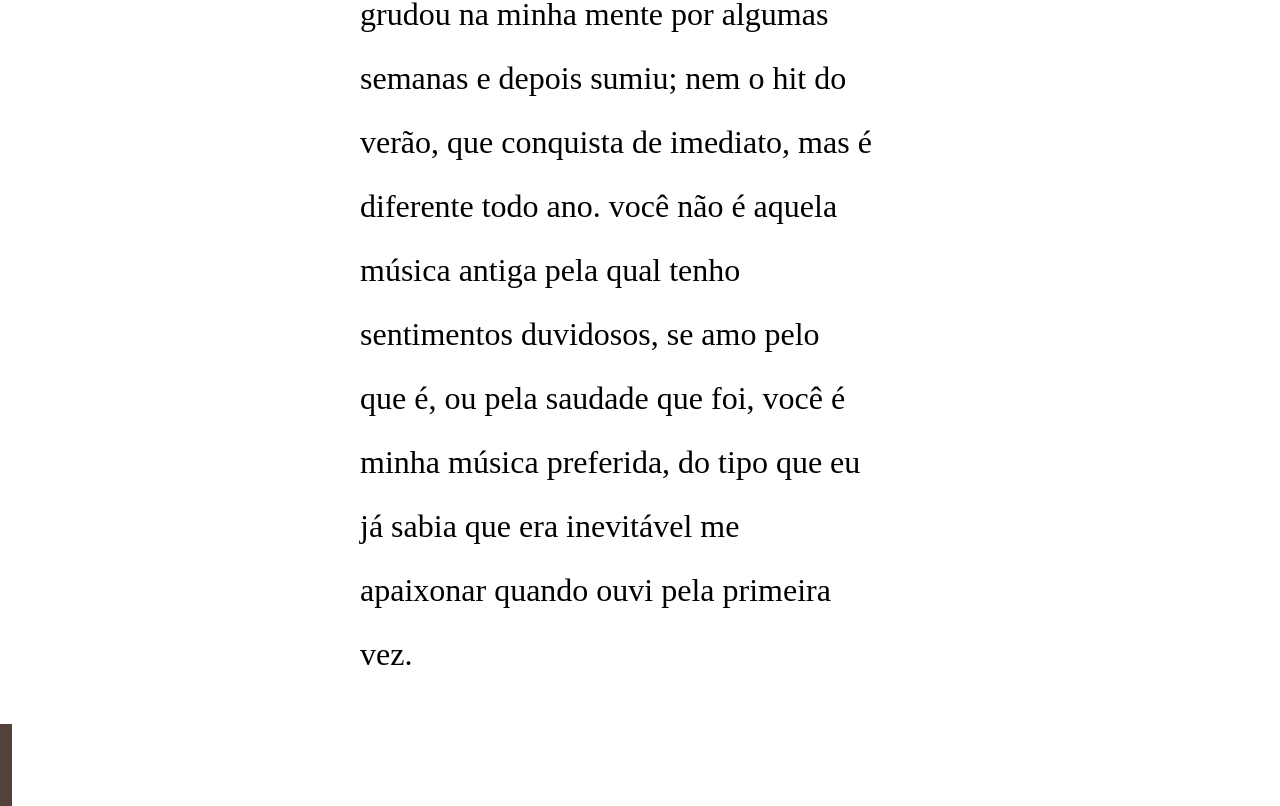
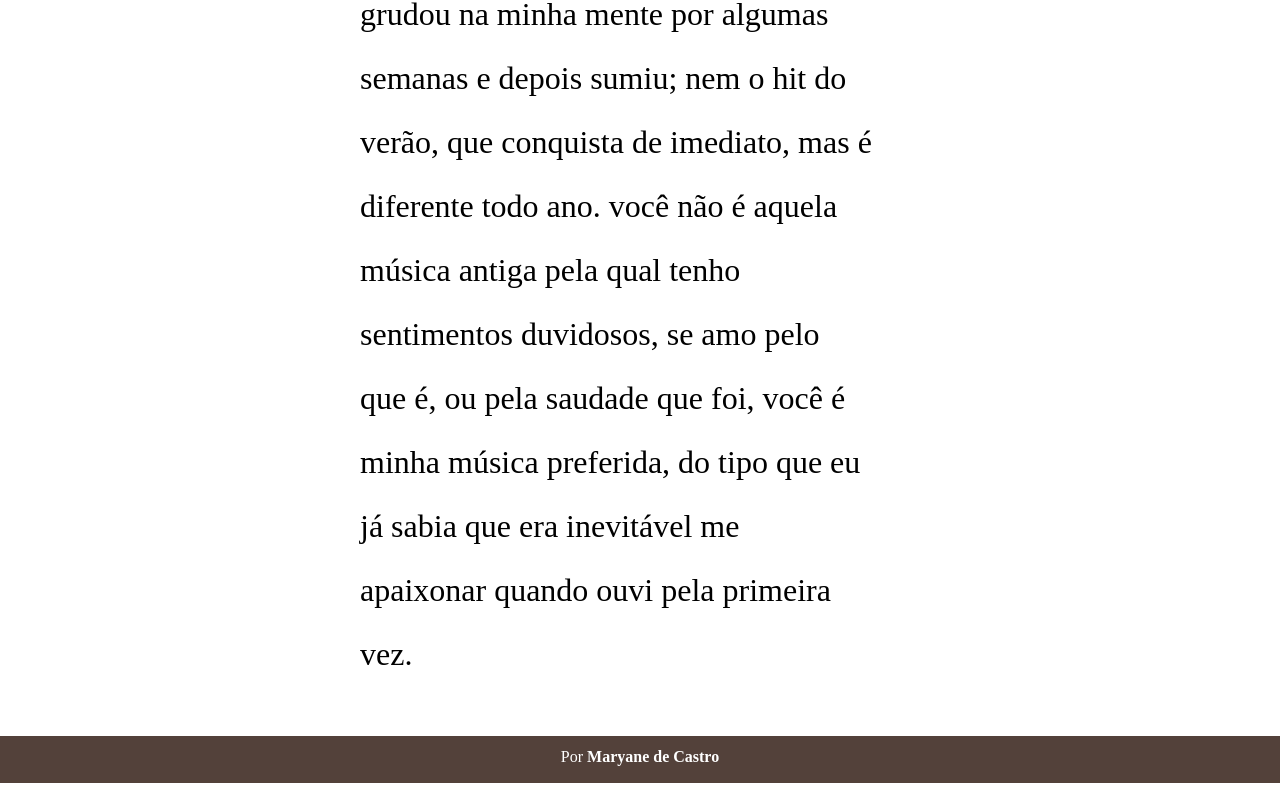
Before and after one commit to maryane-castro/poemas_n, a plain HTML site: page index.html in a window 1280 px wide. Shown: the part 5053-5859 px from the top of the page. After the commit the page ends 5836 px from the top, so only its background shows below. Drawn offline with Linux system fonts and the light colour scheme.

Commit message:
colocando margin auto
no header e no footer

```diff
--- a/style.css
+++ b/style.css
@@ -8,6 +8,7 @@ dimen:  1920x1280
     padding: 0px;
 }
 header{
+    margin: auto;
     text-align: center;
     padding: 50px;
     background-color: #53413A;
@@ -73,8 +74,7 @@ section.imagem > p{
 }
 
 footer{
-    display: inline;
-    margin-top: 15px;
+    margin: auto;
     padding: 12px;
     background-color: #53413A;
     color: white;
```
